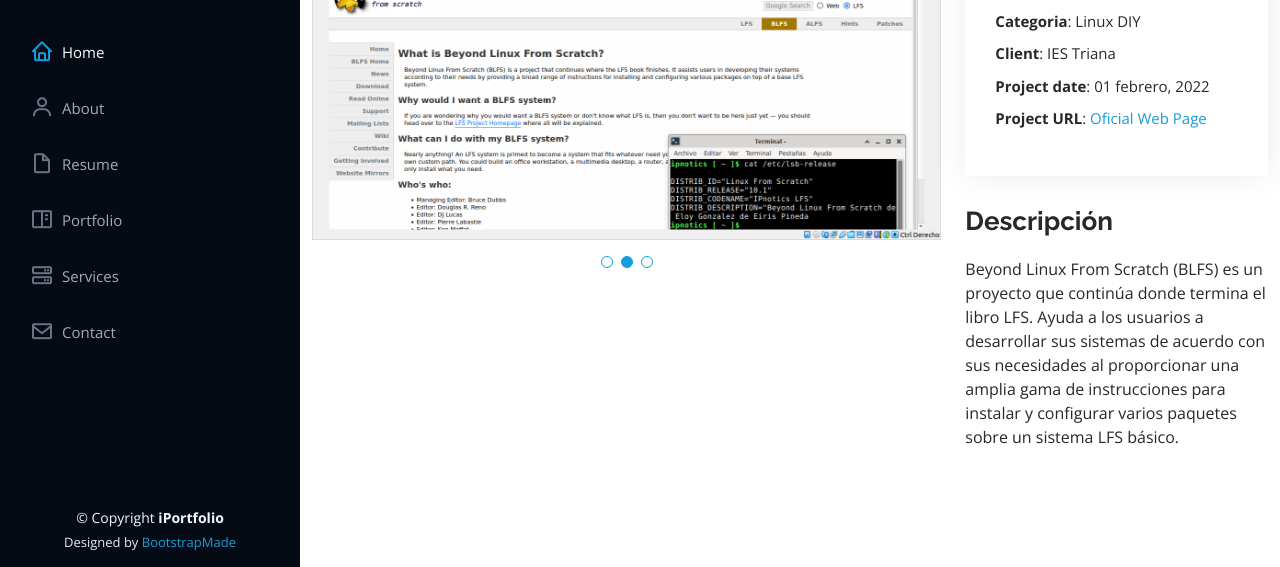
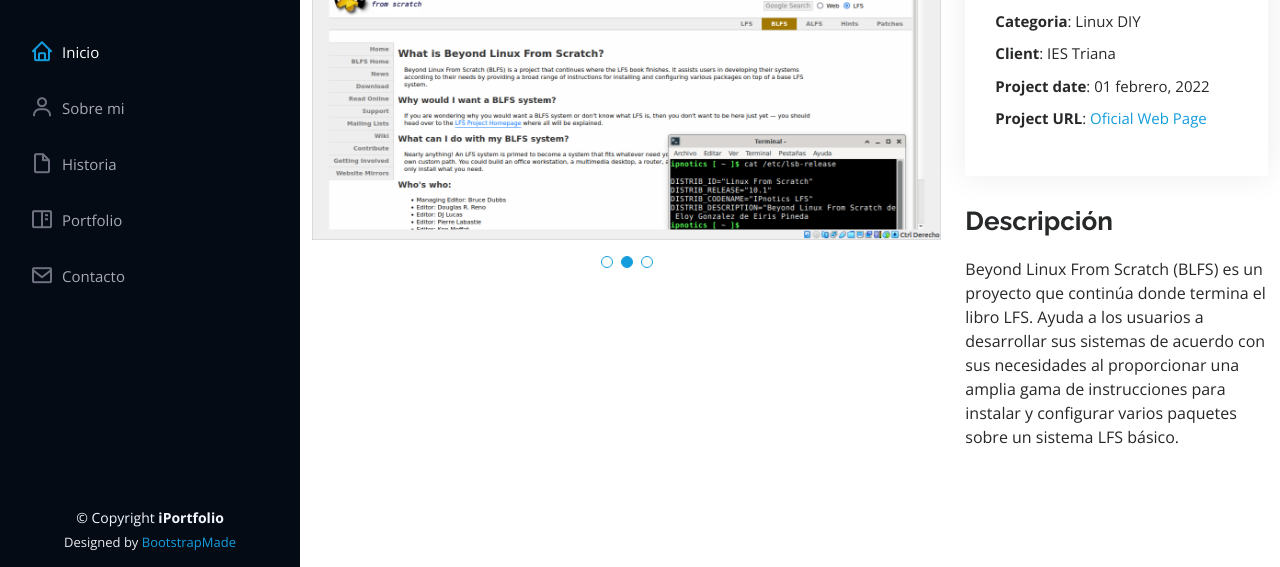
Before and after one commit to aelogonpin/aelogonpin.github.io, a plain HTML site: page portfolio-blfs.html in a window 1280 px wide. Shown: the part 233-800 px from the top of the page. Drawn offline with nearby package versions, Linux system fonts and the light colour scheme.

Commit message:
Update portfolio-blfs.html

```diff
--- a/portfolio-blfs.html
+++ b/portfolio-blfs.html
@@ -27,12 +27,6 @@
   <!-- Template Main CSS File -->
   <link href="assets/css/style.css" rel="stylesheet">
 
-  <!-- =======================================================
-  * Template Name: iPortfolio - v3.8.1
-  * Template URL: https://bootstrapmade.com/iportfolio-bootstrap-portfolio-websites-template/
-  * Author: BootstrapMade.com
-  * License: https://bootstrapmade.com/license/
-  ======================================================== -->
 </head>
 
 <body>
@@ -58,12 +52,11 @@
 
       <nav id="navbar" class="nav-menu navbar">
         <ul>
-          <li><a href="./index.html#hero" class="nav-link scrollto active"><i class="bx bx-home"></i> <span>Home</span></a></li>
-          <li><a href="./index.html#about" class="nav-link scrollto"><i class="bx bx-user"></i> <span>About</span></a></li>
-          <li><a href="./index.html#resume" class="nav-link scrollto"><i class="bx bx-file-blank"></i> <span>Resume</span></a></li>
+          <li><a href="./index.html#hero" class="nav-link scrollto active"><i class="bx bx-home"></i> <span>Inicio</span></a></li>
+          <li><a href="./index.html#about" class="nav-link scrollto"><i class="bx bx-user"></i> <span>Sobre mi</span></a></li>
+          <li><a href="./index.html#resume" class="nav-link scrollto"><i class="bx bx-file-blank"></i> <span>Historia</span></a></li>
           <li><a href="./index.html#portfolio" class="nav-link scrollto"><i class="bx bx-book-content"></i> <span>Portfolio</span></a></li>
-          <li><a href="./index.html#services" class="nav-link scrollto"><i class="bx bx-server"></i> <span>Services</span></a></li>
-          <li><a href="./index.html#contact" class="nav-link scrollto"><i class="bx bx-envelope"></i> <span>Contact</span></a></li>
+          <li><a href="./index.html#contact" class="nav-link scrollto"><i class="bx bx-envelope"></i> <span>Contacto</span></a></li>
         </ul>
       </nav><!-- .nav-menu -->
     </div>
```
